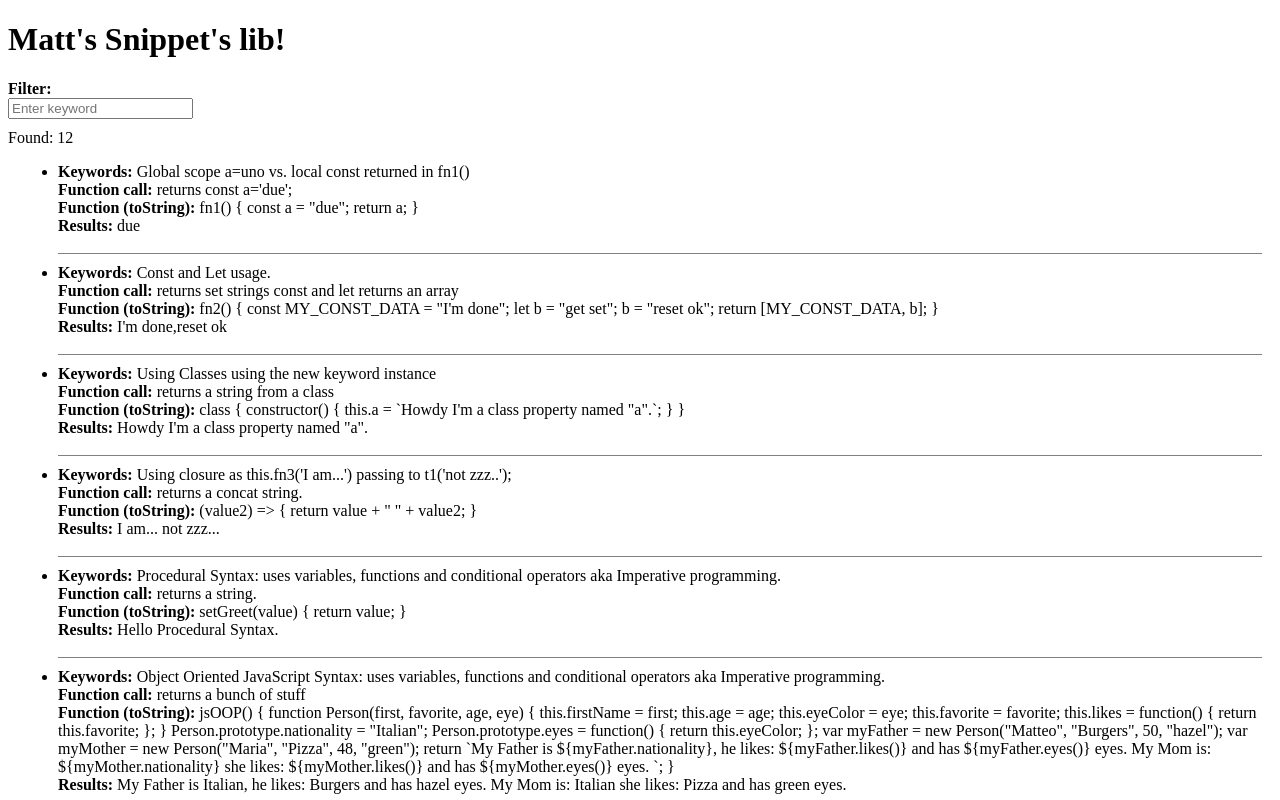
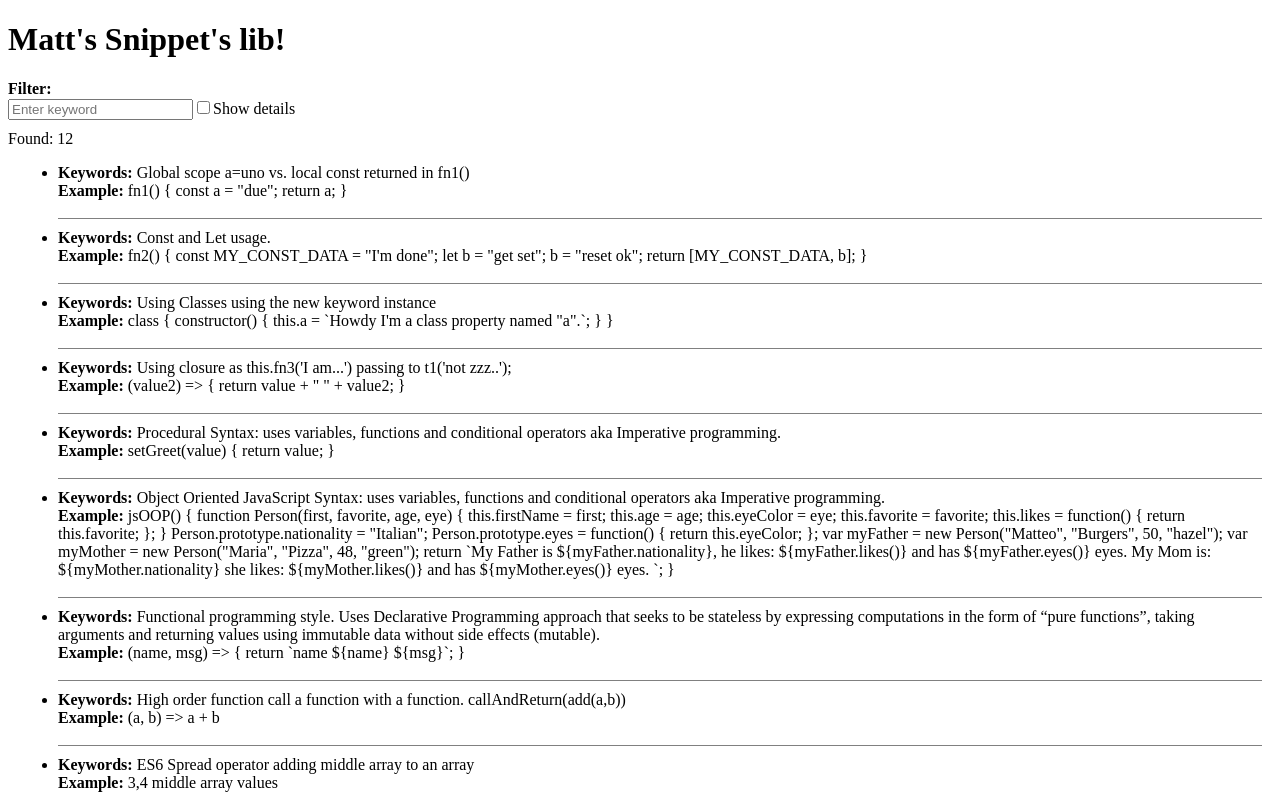
Before and after one commit to MatteoNY/miosnippets, an Angular app: page / in a window 1280 px wide. Shown: the top 800 px of the page. Built offline with nearby package versions, Linux system fonts and the light colour scheme.

Commit message:
added checkbox to hide show detail from view

```diff
--- a/src/app/snipset/snipset.component.html
+++ b/src/app/snipset/snipset.component.html
@@ -6,8 +6,10 @@
                 <label for="search-input" class="col-md-1 col-sm-2 col-form-label"><strong>Filter:</strong></label>
                 <div class="col-md-3 col-lg-4 col-sm-3 col-xs-1" style="margin-bottom: 10px;">
                     <input #searchText class="form-control" type="text" placeholder="Enter keyword" id="search-input" (keyup)="onSearch(searchText.value)">
+
+                    <input #tDetails id="tDetails" type="checkbox" (change)="onToggleDetails($event)">
+                    <label for="tDetails">{{toggleDetailsText}}</label>
                 </div>
-
             </div>
             <div class="row">
                 <div class="col-5">
@@ -24,9 +26,11 @@
     <ul>
         <li *ngFor="let item of filteredItems; let i = index;" #listItems>
             <div><strong>Keywords:</strong> {{item.purpose}}</div>
-            <div><strong>Function call:</strong> {{item.parms}}</div>
-            <div><strong>Function (toString):</strong> {{item.fn}}</div>
-            <div><strong>Results:</strong> {{item.res}}</div>
+            <div><strong>Example:</strong> {{item.fn}}</div>
+            <div *ngIf="toggleDetails">
+                <div><strong>Function call:</strong> {{item.parms}}</div>
+                <div><strong>Results:</strong> {{item.res}}</div>
+            </div>
             <br/>
         </li>
     </ul>
--- a/src/app/snipset/snipset.component.ts
+++ b/src/app/snipset/snipset.component.ts
@@ -39,6 +39,8 @@ export class SnipsetComponent implements OnInit {
   public a = 'uno';
   public b = 0;
 
+  private toggleDetails:boolean = false;
+  private toggleDetailsText:string =  'Show details';
   private filteredItems: IfunItems[] = [];
   private hello = 'hello';
 
@@ -46,6 +48,11 @@ export class SnipsetComponent implements OnInit {
     this.mioVersion = `Angular! v${VERSION.full}`;
   }
   // main program functions
+
+  onToggleDetails(e:Event) {
+    this.toggleDetails = !this.toggleDetails;
+    this.toggleDetailsText = this.toggleDetails ? 'Hide details' : 'Show details';
+  }
 
   onSearch(search: string): void {
     // case-insensitive search
--- a/src/index.html
+++ b/src/index.html
@@ -1,14 +1,17 @@
 <!doctype html>
 <html lang="en">
+
 <head>
-  <meta charset="utf-8">
-  <title>Snippets</title>
-  <base href="/">
+    <meta charset="utf-8">
+    <title>Matt's Snippets</title>
+    <base href="">
 
-  <meta name="viewport" content="width=device-width, initial-scale=1">
-  <link rel="icon" type="image/x-icon" href="favicon.ico">
+    <meta name="viewport" content="width=device-width, initial-scale=1">
+    <link rel="icon" type="image/x-icon" href="favicon.ico">
 </head>
+
 <body>
-  <app-root>Loading...</app-root>
+    <app-root>Loading...</app-root>
 </body>
+
 </html>
```
Also changed, not shown: 1 other file (tests, documents, lock files or other folders).
